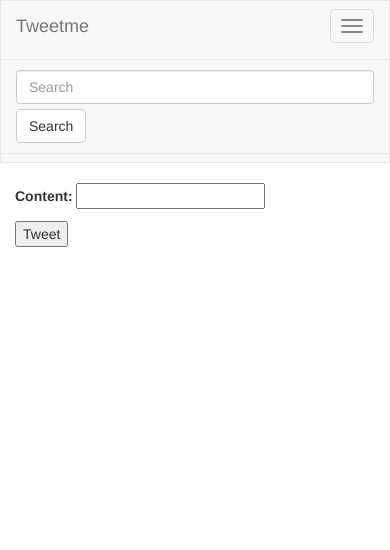
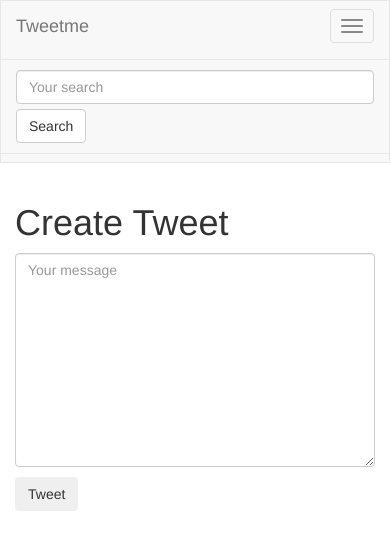
Before and after one commit to nivagator/tweetme, a Django app: page /tweet/create/ in a window 390 px wide. Shown: the top 550 px of the page. Run offline with Django 3.2, Linux system fonts and the light colour scheme; some libraries are stand-ins or nearby versions.

Commit message:
Files as of Lesson 30

```diff
--- a/src/tweetme/urls.py
+++ b/src/tweetme/urls.py
@@ -19,11 +19,12 @@ from django.contrib import admin
 from django.conf import settings
 from django.conf.urls.static import static
 
+from tweets.views import TweetListView
 from .views import home
 
 urlpatterns = [
     url(r'^admin/', admin.site.urls),
-    url(r'^$', home, name='home'),
+    url(r'^$', TweetListView.as_view(), name='home'),
     url(r'^tweet/', include('tweets.urls', namespace='tweet')),
 ]
 
--- a/src/tweets/forms.py
+++ b/src/tweets/forms.py
@@ -1,8 +1,16 @@
 from django import forms
 
-from. models import Tweet
+from .models import Tweet
 
 class TweetModelForm(forms.ModelForm):
+    content = forms.CharField(label='',
+                widget=forms.Textarea(
+                    attrs={
+                        'placeholder':'Your message',
+                        "class": "form-control"
+                        }
+                    )
+                )
     class Meta:
         model = Tweet
         fields = [
--- a/src/tweets/templates/tweets/create_view.html
+++ b/src/tweets/templates/tweets/create_view.html
@@ -3,7 +3,10 @@
 {% block title%}Create Tweet | {{ block.super }}{% endblock title%}
 
 {% block content %}
-
-{% include 'tweets/form.html' with form=form btn_title='Tweet' %}
-
+<div class='row'>
+    <div class="col-sm-8 col-sm-offset-2">
+        <h1>Create Tweet</h1>
+        {% include 'tweets/form.html' with form=form btn_title='Tweet' %}
+    </div>
+</div>
 {% endblock content %}
--- a/src/tweets/templates/tweets/form.html
+++ b/src/tweets/templates/tweets/form.html
@@ -1,5 +1,5 @@
-<form class='form' method='POST' action="">
+<form class='form' method='POST' action="{% if action_url %}{{ action_url }}{% endif %}">
     {% csrf_token %}
     {{ form.as_p}}
-    <input type="submit" value="{{ btn_title }}">
+    <input class='btn btn-priamry' type="submit" value="{{ btn_title }}" />
 </form>
--- a/src/tweets/templates/tweets/search_form.html
+++ b/src/tweets/templates/tweets/search_form.html
@@ -1,7 +1,7 @@
 <form class="navbar-form navbar-left" method='GET' action='{% url "tweet:list" %}'>
-    <div class="form-group">
-        <input class="form-control" type="text" name="q" placeholder="Search" value="{{ request.GET.q }}"/>
-    </div>
-    <input class="btn btn-default" type="submit" value="Search" />
+        <div class="form-group">
+            <input class="form-control" type='text' name='q' placeholder='Your search' value='{{ request.GET.q }}'/>
+            </div>
+        <input class="btn btn-default" type='submit' value='Search'/>
 
 </form>
--- a/src/tweets/urls.py
+++ b/src/tweets/urls.py
@@ -1,4 +1,5 @@
 from django.conf.urls import url
+from django.views.generic.base import RedirectView
 from .views import (
     TweetCreateView,
     TweetDeleteView,
@@ -8,7 +9,8 @@ from .views import (
 )
 
 urlpatterns = [
-    url(r'^$', TweetListView.as_view(), name='list'),
+    url(r'^$', RedirectView.as_view(url="/")),
+    url(r'^search/$', TweetListView.as_view(), name='list'),
     url(r'^create/$', TweetCreateView.as_view(), name='create'),
     url(r'^(?P<pk>[0-9]+)/$', TweetDetailView.as_view(), name='detail'),
     url(r'^(?P<pk>[0-9]+)/update/$', TweetUpdateView.as_view(), name='update'),
--- a/src/tweets/views.py
+++ b/src/tweets/views.py
@@ -41,6 +41,8 @@ class TweetListView(ListView):
 
     def get_context_data(self, *args, **kwargs):
         context = super(TweetListView, self).get_context_data(*args, **kwargs)
+        context['create_form'] = TweetModelForm()
+        context['create_url'] = reverse_lazy("tweet:create")
         return context
 
 # Update===============================================================================
```
Also changed, not shown: src/tweets/templates/tweets/tweet_list.html (+10 -0 lines).
